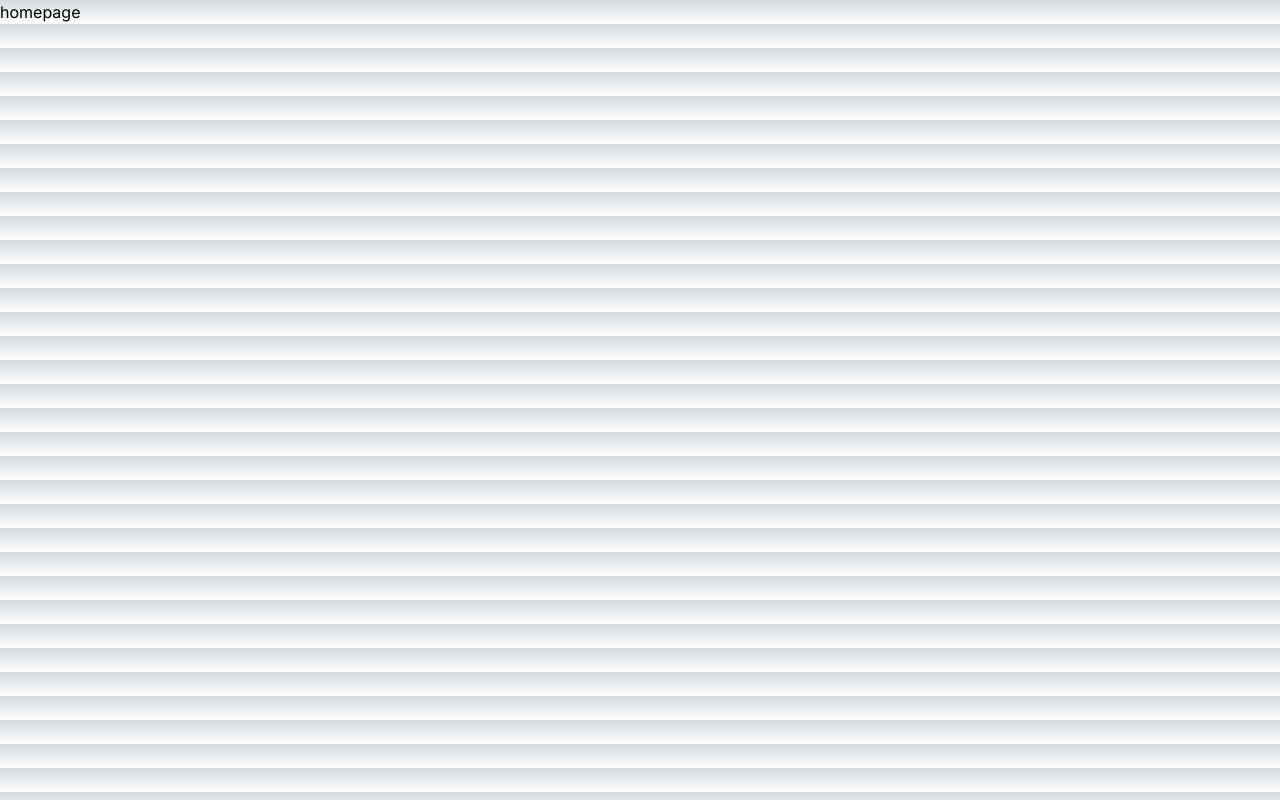
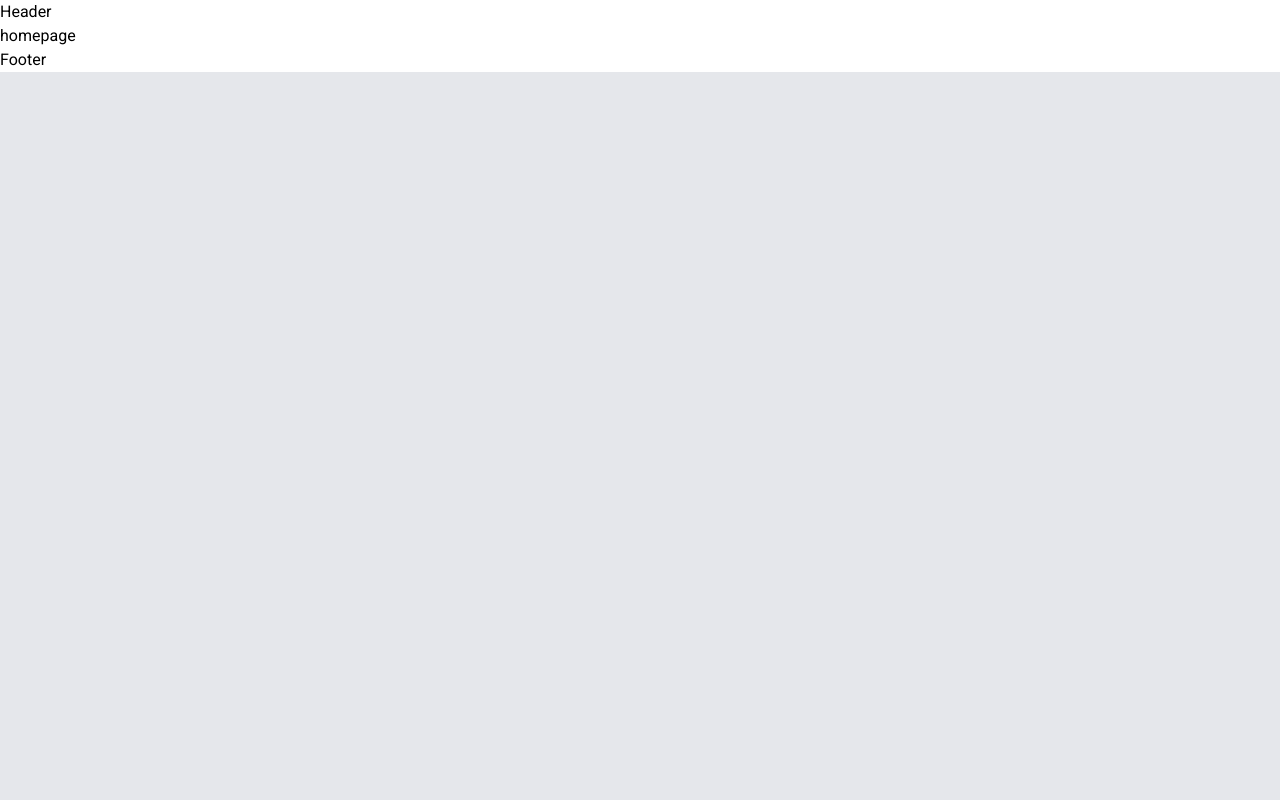
Before and after one commit to solarluiso/fitphysique, a Next.js app: page / in a window 1280 px wide. Built offline with nearby package versions, Linux system fonts and the light colour scheme.

Commit message:
layout, globals.css and tailwind config

```diff
--- a/app/globals.css
+++ b/app/globals.css
@@ -2,32 +2,31 @@
 @tailwind components;
 @tailwind utilities;
 
-:root {
-  --foreground-rgb: 0, 0, 0;
-  --background-start-rgb: 214, 219, 220;
-  --background-end-rgb: 255, 255, 255;
-}
-
-@media (prefers-color-scheme: dark) {
-  :root {
-    --foreground-rgb: 255, 255, 255;
-    --background-start-rgb: 0, 0, 0;
-    --background-end-rgb: 0, 0, 0;
+@layer base {
+  body {
+    @apply font-roboto;
+  }
+  h1,
+  h2,
+  h3,
+  h4,
+  h5,
+  h6 {
+    @apply font-oswald font-bold uppercase;
+  }
+  .h1 {
+    @apply text-white text-7xl lg:text-[128px] tracking-[-3px];
+  }
+  .h2 {
+    @apply text-[36px];
+  }
+  .h3 {
+    @apply text-[32px];
+  }
+  .h4 {
+    @apply text-[26px];
+  }
+  .h5 {
+    @apply text-[22px];
   }
 }
-
-body {
-  color: rgb(var(--foreground-rgb));
-  background: linear-gradient(
-      to bottom,
-      transparent,
-      rgb(var(--background-end-rgb))
-    )
-    rgb(var(--background-start-rgb));
-}
-
-@layer utilities {
-  .text-balance {
-    text-wrap: balance;
-  }
-}
--- a/app/layout.tsx
+++ b/app/layout.tsx
@@ -1,8 +1,22 @@
 import type { Metadata } from "next";
-import { Inter } from "next/font/google";
+import { Oswald, Roboto } from "next/font/google";
 import "./globals.css";
 
-const inter = Inter({ subsets: ["latin"] });
+// components
+import Header from "@/components/Header";
+import Footer from "@/components/Footer";
+
+const oswald = Oswald({
+  subsets: ["latin"],
+  weight: ["200", "300", "400", "500", "600", "700"],
+  variable: "--font-oswald",
+});
+
+const roboto = Roboto({
+  subsets: ["latin"],
+  weight: ["100", "300", "400", "500", "700", "900"],
+  variable: "--font-roboto",
+});
 
 export const metadata: Metadata = {
   title: "Create Next App",
@@ -15,8 +29,14 @@ export default function RootLayout({
   children: React.ReactNode;
 }>) {
   return (
-    <html lang="en">
-      <body className={inter.className}>{children}</body>
+    <html lang="en" className="bg-gray-200">
+      <body
+        className={`${oswald.variable} ${roboto.variable} w-full max-w-[1920px] mx-auto bg-white`}
+      >
+        <Header />
+        {children}
+        <Footer />
+      </body>
     </html>
   );
 }
--- a/tailwind.config.ts
+++ b/tailwind.config.ts
@@ -7,11 +7,33 @@ const config: Config = {
     "./app/**/*.{js,ts,jsx,tsx,mdx}",
   ],
   theme: {
+    container: {
+      center: true,
+      padding: "15px",
+    },
+    screens: {
+      sm: "640px",
+      md: "768px",
+      lg: "960px",
+      xl: "1200px",
+    },
+    fontFamily: {
+      oswald: "var(--font-oswald)",
+      roboto: "var(--font-roboto)",
+    },
+    backgroundImage: {
+      hero: "url(/assets/img/hero/bg.png)",
+      membership: "url(/assets/img/membership/bg.jpg)",
+    },
     extend: {
-      backgroundImage: {
-        "gradient-radial": "radial-gradient(var(--tw-gradient-stops))",
-        "gradient-conic":
-          "conic-gradient(from 180deg at 50% 50%, var(--tw-gradient-stops))",
+      colors: {
+        primary: {
+          DEFAULT: "#333",
+          100: "#484848",
+          200: "#151515",
+          300: "#111",
+        },
+        accent: "#d4000d",
       },
     },
   },
```
